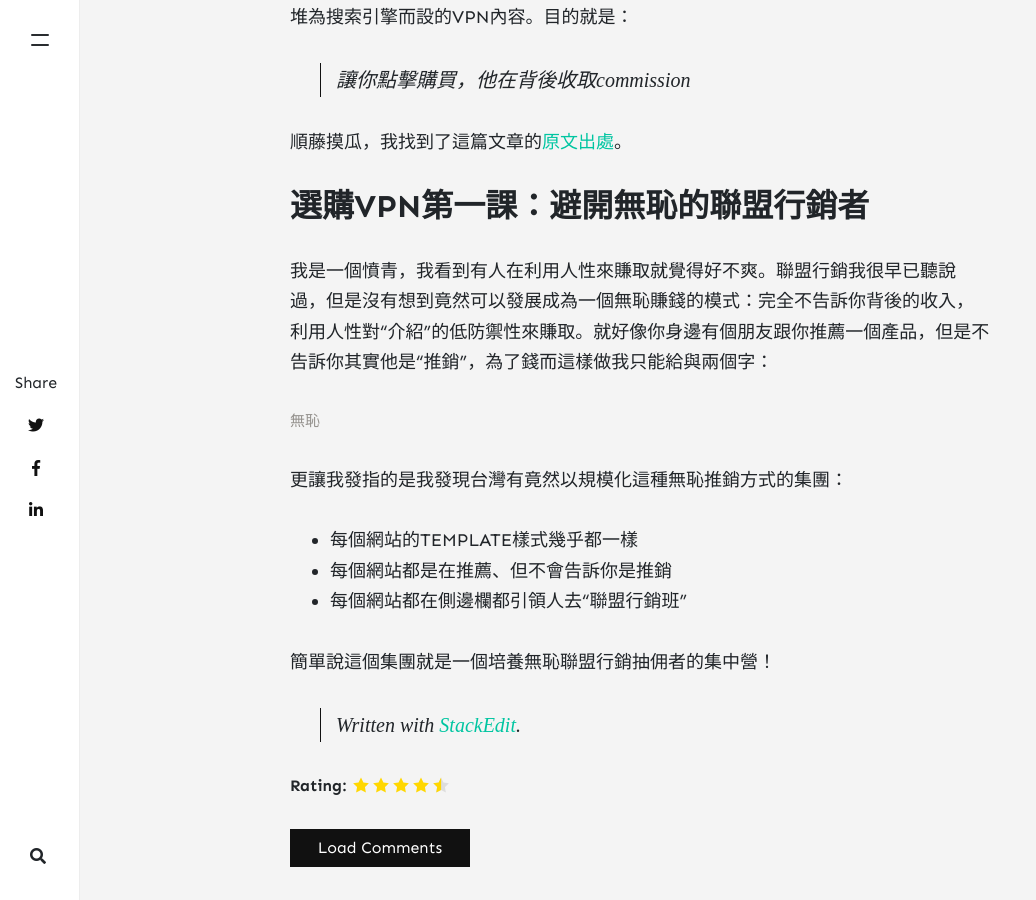
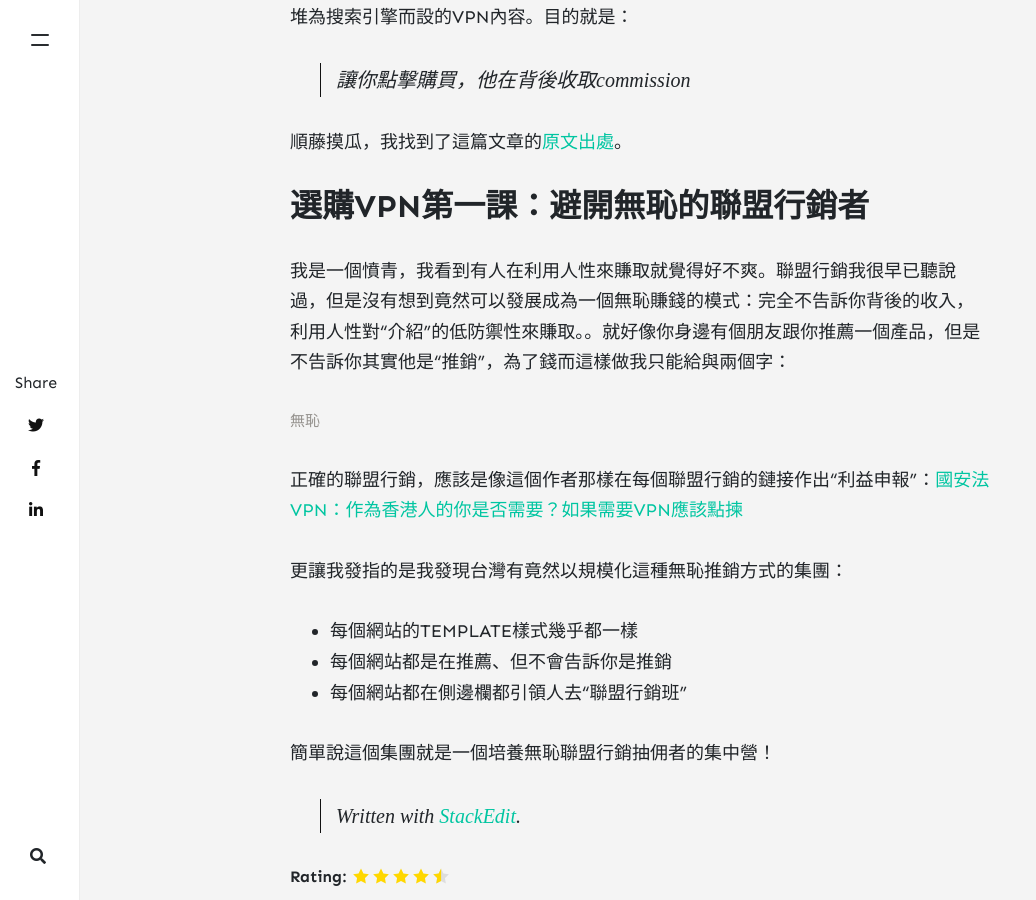
Before and after one commit to songxiaofeng1981/image, a Jekyll site: the page built from _posts/2020-08-29-my-first-github-blog.md, in a window 1280 px wide and 900 px high, scrolled down 1900 px. Shown: the whole window, without its empty margins (0-1036 px from the left). Built offline with Jekyll 4.4.1, drawn with Linux system fonts in a browser that asks for light colours; nearby versions of some CDN libraries; comment, search, counter and statistics services are not loaded.

Commit message:
Update 2020-08-29-my-first-github-blog.md

```diff
--- a/_posts/2020-08-29-my-first-github-blog.md
+++ b/_posts/2020-08-29-my-first-github-blog.md
@@ -31,9 +31,11 @@ rating: 4.5
 順藤摸瓜，我找到了這篇文章的[原文出處](https://upsangel.com/security/vpn-recommendation-secrect-profit/)。
 
 ## 選購VPN第一課：避開無恥的聯盟行銷者
-我是一個憤青，我看到有人在利用人性來賺取就覺得好不爽。聯盟行銷我很早已聽說過，但是沒有想到竟然可以發展成為一個無恥賺錢的模式：完全不告訴你背後的收入，利用人性對“介紹”的低防禦性來賺取。就好像你身邊有個朋友跟你推薦一個產品，但是不告訴你其實他是“推銷”，為了錢而這樣做我只能給與兩個字：
+我是一個憤青，我看到有人在利用人性來賺取就覺得好不爽。聯盟行銷我很早已聽說過，但是沒有想到竟然可以發展成為一個無恥賺錢的模式：完全不告訴你背後的收入，利用人性對“介紹”的低防禦性來賺取。。就好像你身邊有個朋友跟你推薦一個產品，但是不告訴你其實他是“推銷”，為了錢而這樣做我只能給與兩個字：
 
     無恥
+
+正確的聯盟行銷，應該是像這個作者那樣在每個聯盟行銷的鏈接作出“利益申報”：[國安法VPN：作為香港人的你是否需要？如果需要VPN應該點揀](https://upsangel.com/security/vpn/%E5%9C%8B%E5%AE%89%E6%B3%95-vpn-%E6%98%AF%E5%90%A6%E9%9C%80%E8%A6%81-%E9%81%B8%E6%93%87/)
 
 更讓我發指的是我發現台灣有竟然以規模化這種無恥推銷方式的集團：
 
```
